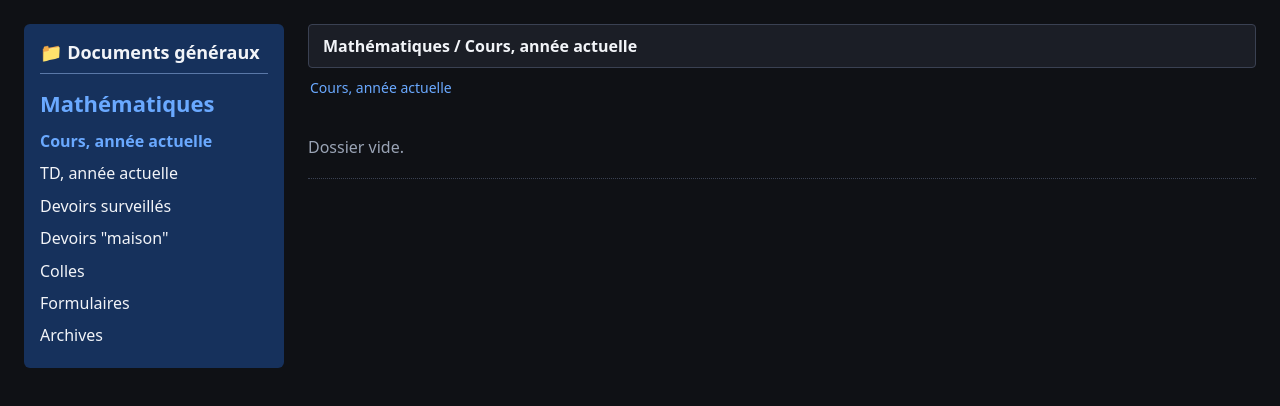
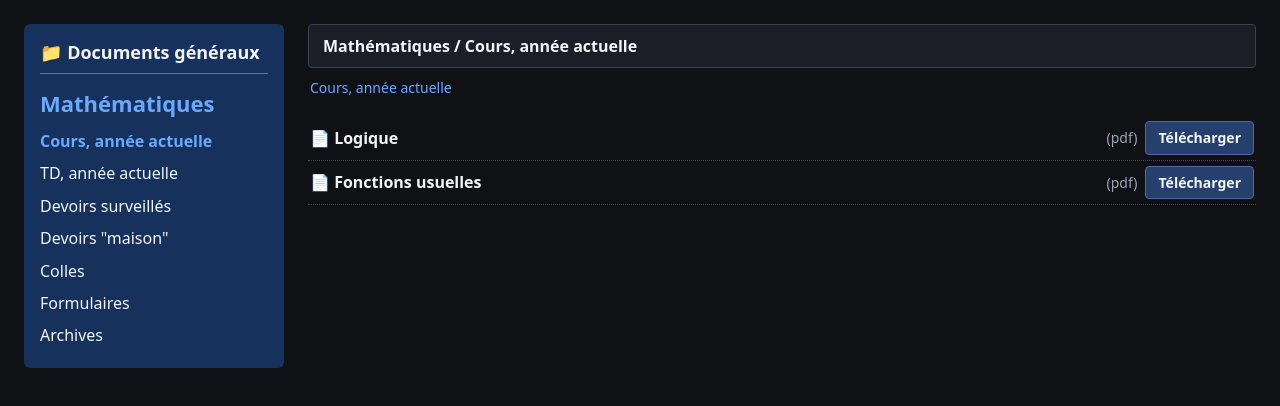
Before and after one commit to Said-lgtm-alt/cahier-mpsi-z, a plain HTML site: page index.html in a window 1280 px wide. Drawn offline with Linux system fonts and the light colour scheme.

Commit message:
Add files via upload

```diff
--- a/index.html
+++ b/index.html
@@ -93,7 +93,7 @@ try{localStorage.removeItem("prof");if(H)sessionStorage.setItem("prof","1")}catc
 let fl=false;try{fl=sessionStorage.getItem("prof")==="1"}catch(e){}
 const EL=!(H||fl);document.body.classList.toggle("eleve",EL);
 if(EL)document.querySelectorAll(".adm").forEach(e=>e.remove());
-const SEED={};
+const SEED={"Cours, année actuelle": [{"name": "Logique", "date": "", "href": "logique.pdf"}, {"name": "Fonctions usuelles", "date": "", "href": "fonctions-usuelles.pdf"}], "Devoirs surveillés": [{"name": "DS n°1", "date": "", "href": "ds-1-2627.pdf"}]};
 let S={},cur=SECTIONS[0],path=[],pend=[],dirty=false,loadFail=false;
 function fill(d){const o={};SECTIONS.forEach(s=>o[s]=(d&&d[s])||[]);return o}
 S=fill(SEED);render();
```
